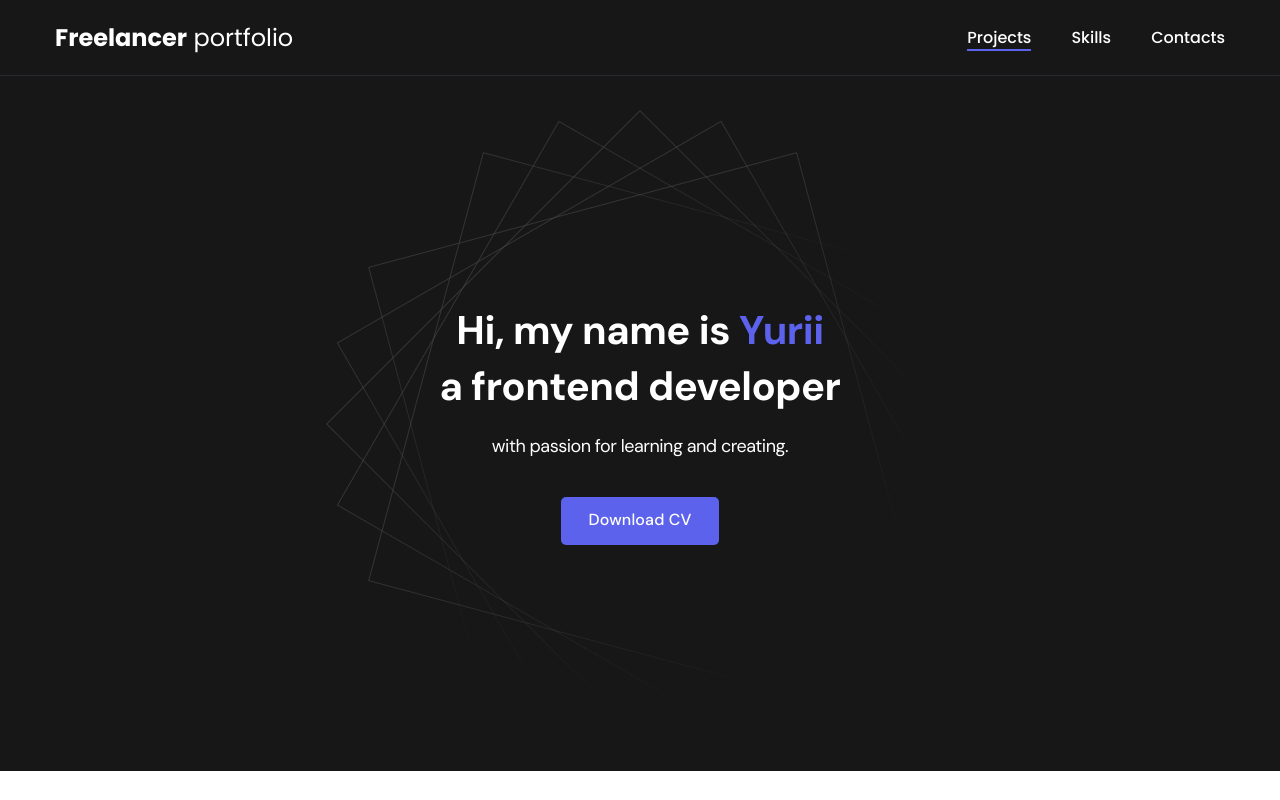
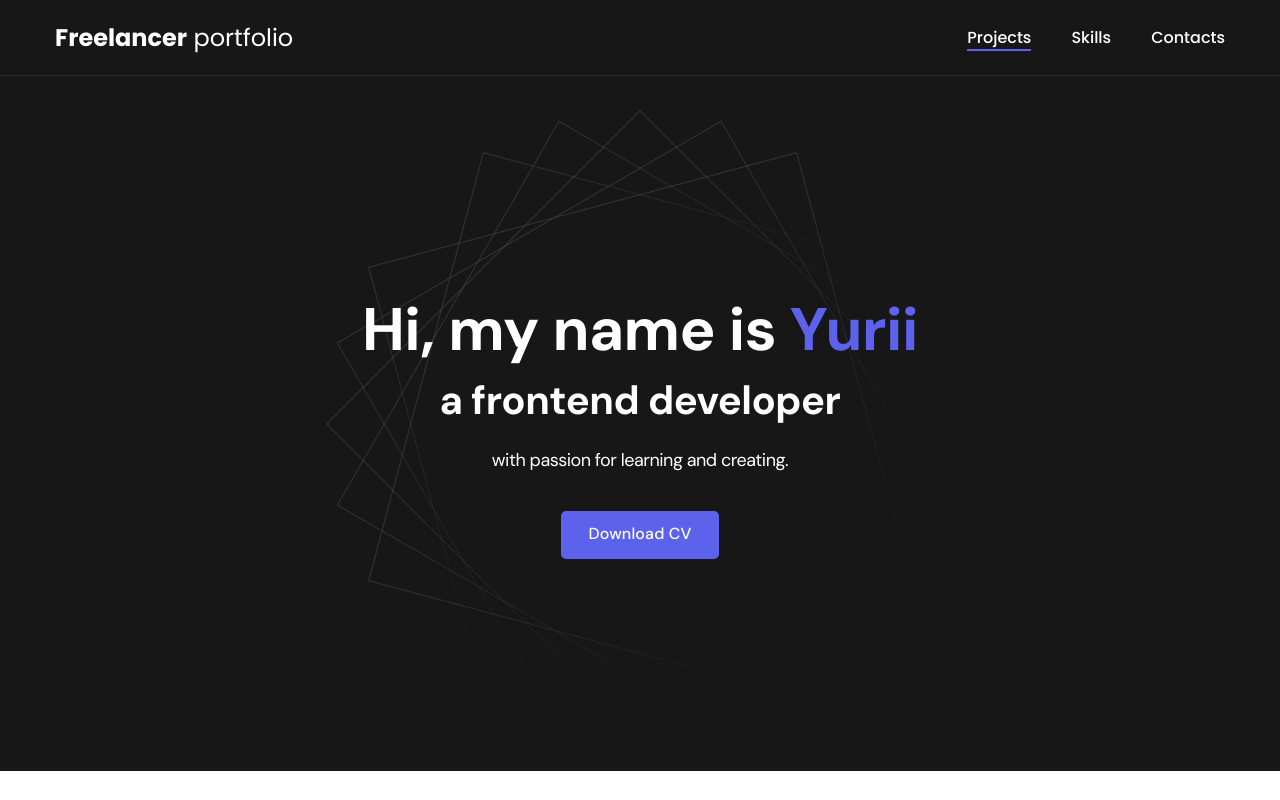
Before and after one commit to iskatelk/project_1_portfolio, a plain HTML site: page index.html in a window 1280 px wide. Drawn offline with Linux system fonts and the light colour scheme.

Commit message:
fix style title header

```diff
--- a/css/main.css
+++ b/css/main.css
@@ -125,7 +125,7 @@ body {
   line-height: 1.4;
 }
 
-.hrader__title strong {
+.header__title strong {
   font-size: 60px;
   font-weight: 700;
 }
```
